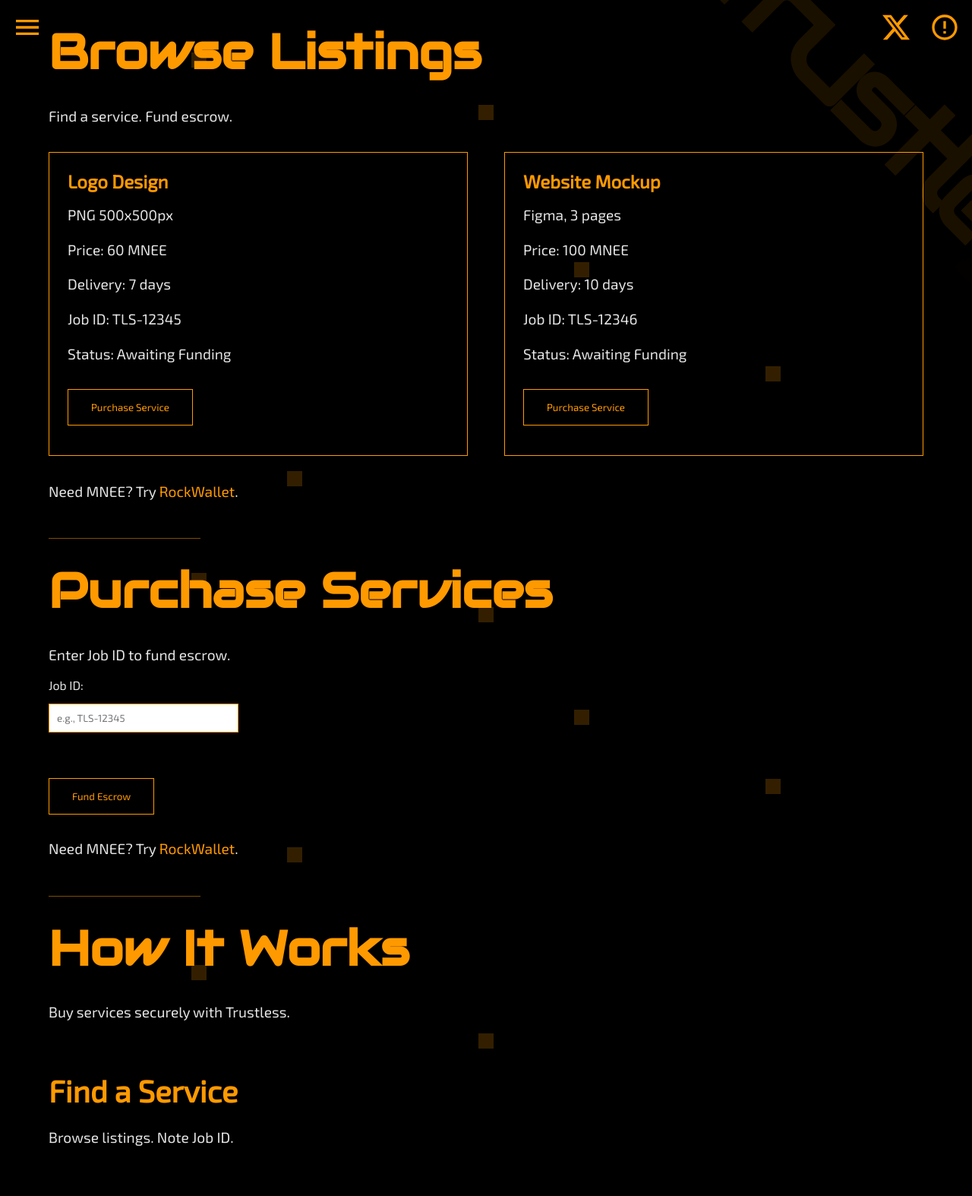
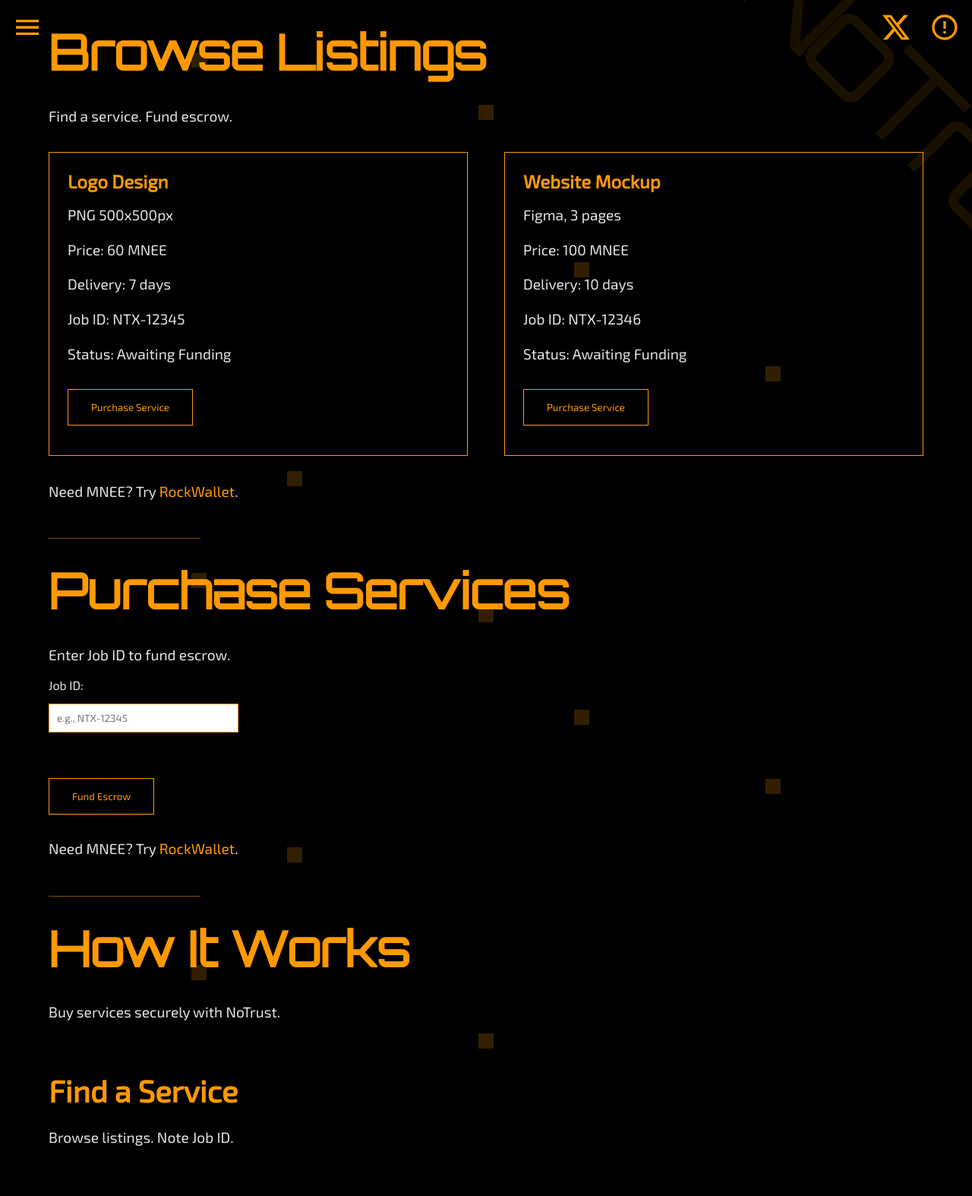
Before and after one commit to r33dact3d/NoTrust, a plain HTML site: page public/client.html in a window 1280 px wide. Shown: the top 1574 px of the page at 76% size. Drawn offline with Linux system fonts and the light colour scheme.

Commit message:
Update client.html

```diff
--- a/public/client.html
+++ b/public/client.html
@@ -3,13 +3,13 @@
 <head>
     <meta charset="UTF-8">
     <meta name="viewport" content="width=device-width, initial-scale=1.0">
-    <title>Trustless - Prospective Clients</title>
+    <title>NoTrust - Prospective Clients</title>
     <link rel="icon" href="logo.png">
     <style>
         html { font-family: "Exo 2", Arial, sans-serif; font-size: 16px; line-height: 1.15; scroll-behavior: smooth; }
         body { margin: 0; background: #000000; color: #e5e5e5; position: relative; }
         * { box-sizing: border-box; -webkit-font-smoothing: antialiased; }
-        h1 { font-family: "Audiowide", sans-serif; color: #ff9900; margin: 0 0 32px; font-size: 4rem; }
+        h1 { font-family: "Orbitron", sans-serif; color: #ff9900; margin: 0 0 32px; font-size: 4rem; }
         h2 { font-family: "Exo 2", sans-serif; color: #ff9900; margin: 64px 0 24px; font-size: 2.5rem; }
         h3 { font-family: "Exo 2", sans-serif; color: #ff9900; margin: 0 0 15px; font-size: 1.5rem; }
         p { margin: 15px 0; line-height: 1.6; font-size: 1.2rem; }
@@ -45,7 +45,7 @@
             position: absolute;
             top: 10%;
             right: -20%;
-            font-family: "Audiowide", sans-serif;
+            font-family: "Orbitron", sans-serif;
             font-size: 10rem;
             color: #ff9900;
             opacity: 0.1;
@@ -89,14 +89,14 @@
             .logo-overlay::after { font-size: 1.2rem; right: 10%; top: 70%; }
         }
     </style>
-    <link href="https://fonts.googleapis.com/css2?family=Audiowide&family=Exo+2&display=swap" rel="stylesheet">
+    <link href="https://fonts.googleapis.com/css2?family=Orbitron&family=Exo+2&display=swap" rel="stylesheet">
 </head>
 <body>
     <div class="burger-menu" onclick="toggleMenu()">
         <div class="burger-icon"></div>
     </div>
     <div class="mobile-menu" id="mobileMenu">
-        <img src="/logo.png" alt="Trustless Logo">
+        <img src="/logo.png" alt="NoTrust Logo">
         <div class="mobile-links">
             <a href="#listings" onclick="toggleMenu()">Browse Listings</a>
             <a href="#purchase" onclick="toggleMenu()">Purchase Services</a>
@@ -112,7 +112,7 @@
     <!-- Browse Listings Section -->
     <div id="listings" class="section">
         <div class="square-scatter"></div>
-        <div class="logo-overlay">Trustless</div>
+        <div class="logo-overlay">NoTrust</div>
         <h1>Browse Listings</h1>
         <p>Find a service. Fund escrow.</p>
         <div class="listings">
@@ -121,7 +121,7 @@
                 <p>PNG 500x500px</p>
                 <p>Price: 60 MNEE</p>
                 <p>Delivery: 7 days</p>
-                <p>Job ID: TLS-12345</p>
+                <p>Job ID: NTX-12345</p>
                 <p>Status: Awaiting Funding</p>
                 <button onclick="window.location.href='#purchase'">Purchase Service</button>
             </div>
@@ -130,7 +130,7 @@
                 <p>Figma, 3 pages</p>
                 <p>Price: 100 MNEE</p>
                 <p>Delivery: 10 days</p>
-                <p>Job ID: TLS-12346</p>
+                <p>Job ID: NTX-12346</p>
                 <p>Status: Awaiting Funding</p>
                 <button onclick="window.location.href='#purchase'">Purchase Service</button>
             </div>
@@ -145,7 +145,7 @@
         <p>Enter Job ID to fund escrow.</p>
         <div class="form-group">
             <label for="jobId">Job ID:</label><br>
-            <input type="text" id="jobId" placeholder="e.g., TLS-12345">
+            <input type="text" id="jobId" placeholder="e.g., NTX-12345">
         </div>
         <button onclick="fundEscrow()">Fund Escrow</button>
         <p>Need MNEE? Try <a href="https://rockwallet.com">RockWallet</a>.</p>
@@ -155,7 +155,7 @@
     <div id="how" class="section">
         <div class="square-scatter"></div>
         <h1>How It Works</h1>
-        <p>Buy services securely with Trustless.</p>
+        <p>Buy services securely with NoTrust.</p>
         <h2>Find a Service</h2>
         <p>Browse listings. Note Job ID.</p>
         <h2>Pay</h2>
@@ -163,12 +163,12 @@
         <h2>After Funding</h2>
         <p>Service Provider delivers work-product and receives payment automatically through the blockchain.</p>
         <h2>Disputes</h2>
-        <p>3rd Party Arbitration provided by Trustless</p>
+        <p>3rd Party Arbitration provided by NoTrust</p>
         <p>Questions? Ask on X: <a href="https://x.com/[yourhandle]">@[yourhandle]</a>.</p>
     </div>
 
     <footer>
-        <p>Trustless © 2025 | <a href="/terms.html">Terms of Service</a> | <a href="https://x.com/[yourhandle]"><span class="x-logo"></span></a> | <a href="/index.html">Home</a></p>
+        <p>NoTrust © 2025 | <a href="/terms.html">Terms of Service</a> | <a href="https://x.com/[yourhandle]"><span class="x-logo"></span></a> | <a href="/index.html">Home</a></p>
     </footer>
 
     <script>
```
